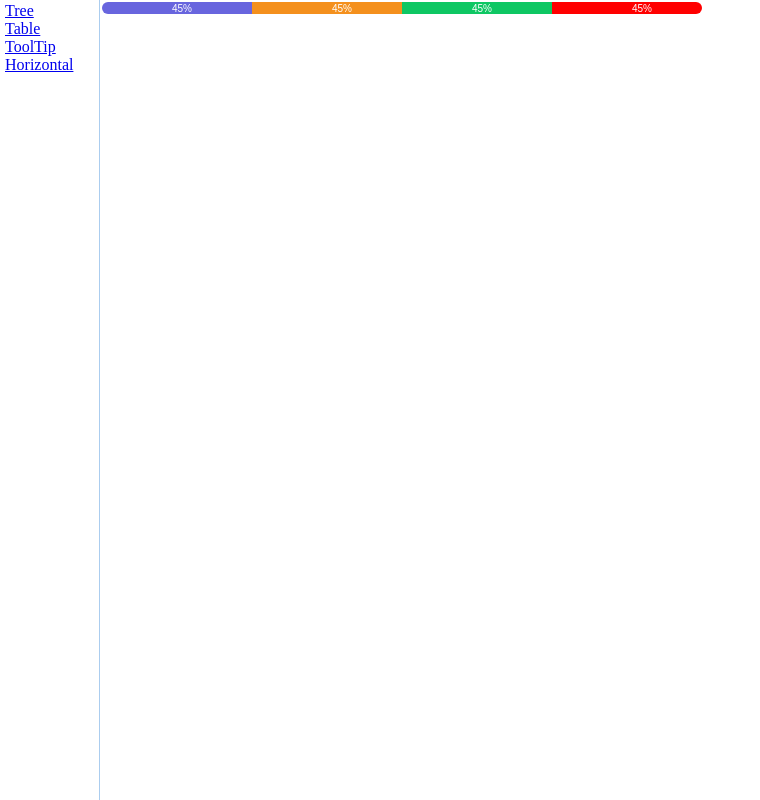
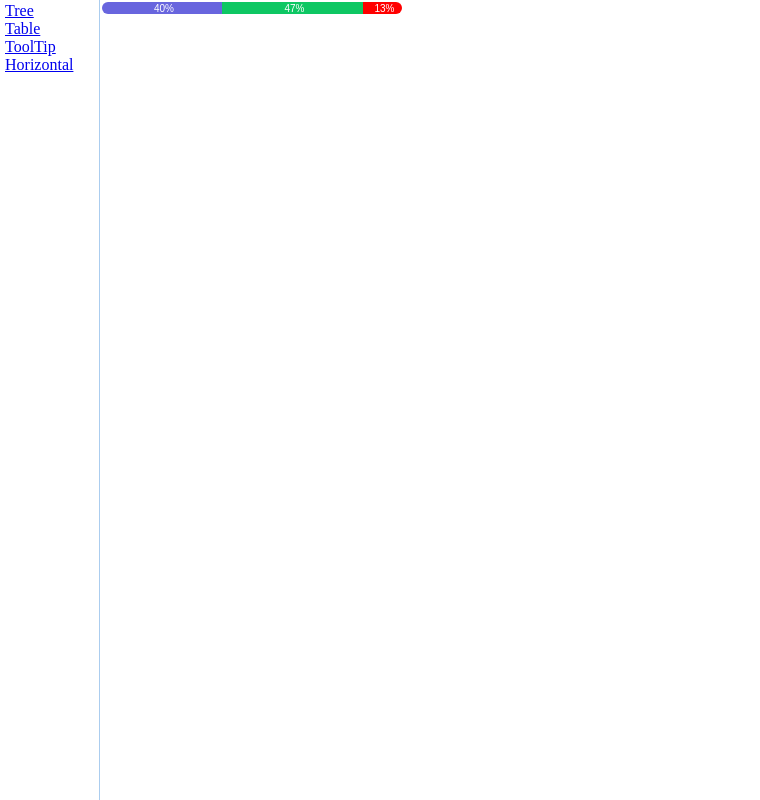
Before and after one commit to beike98/Ker-UI, a Vue app: page /#/horizontal in a window 1280 px wide. Shown: the whole page, without its empty margins (0-760 px from the left). Built offline with nearby package versions, Linux system fonts and the light colour scheme.

Commit message:
horizontal

```diff
--- a/package.json
+++ b/package.json
@@ -7,7 +7,7 @@
     "dev": "vite",
     "build": "vue-tsc --noEmit && vite build",
     "preview": "vite preview",
-    "lint": "./node_modules/.bin/eslint \"{src,types}/**/*.{vue,ts,tsx,d.ts}\" --fix && ./node_modules/.bin/stylelint --fix \"**/*.{vue,less,postcss,css,scss}\"",
+    "lint": "eslint \"{src,types}/**/*.{vue,ts,tsx,d.ts}\" --fix && stylelint --fix \"**/*.{vue,less,postcss,css,scss}\"",
     "prepare": "husky install"
   },
   "dependencies": {
--- a/src/components/KHorizontal/KHorizontal.vue
+++ b/src/components/KHorizontal/KHorizontal.vue
@@ -1,13 +1,23 @@
 <script setup lang="ts">
 import "@/assets/hidpi-canvas.min.js";
-import { onMounted, ref } from "vue";
+import { onMounted, ref, UnwrapNestedRefs, watch } from "vue";
 import { draw } from "./draw";
+import { ConfigModel } from "./configModel";
+const props = defineProps<{ config: UnwrapNestedRefs<ConfigModel> }>();
 const canvas = ref<HTMLCanvasElement | null>(null);
 onMounted(() => {
-  draw(canvas);
+  draw(canvas, props.config);
+});
+watch(props.config, () => {
+  draw(canvas, props.config);
 });
 </script>
 
 <template>
-  <canvas ref="canvas" height="12" width="600"></canvas>
+  <canvas
+    ref="canvas"
+    :height="props.config.size.height"
+    :width="props.config.size.width"
+  >
+  </canvas>
 </template>
--- a/src/components/KHorizontal/draw.ts
+++ b/src/components/KHorizontal/draw.ts
@@ -1,23 +1,29 @@
-import { Ref } from "vue";
+import { Ref, UnwrapNestedRefs } from "vue";
+import { ConfigModel } from "./configModel";
 
-function draw(canvas: Ref<HTMLCanvasElement | null>) {
-  if (!canvas.value) return;
+/**
+ * draw 绘图逻辑
+ * @param canvas canvas实例
+ * @param config config配置
+ */
+const draw = (
+  canvas: Ref<HTMLCanvasElement | null>,
+  config: UnwrapNestedRefs<ConfigModel>
+) => {
+  if (!canvas.value || !config) return;
   canvas.value.style.borderRadius = "100px";
   const ctx = canvas.value.getContext("2d");
   if (!ctx) return;
-  ctx.fillStyle = "#6865DE";
-  ctx.fillRect(0, 0, 150, 12);
-  ctx.fillStyle = "#F4901D";
-  ctx.fillRect(150, 0, 150, 12);
-  ctx.fillStyle = "#0EC763";
-  ctx.fillRect(300, 0, 150, 12);
-  ctx.fillStyle = "#FF0000";
-  ctx.fillRect(450, 0, 150, 12);
-  ctx.fillStyle = "#FFFFFF";
-  ctx.fillText("45%", 70, 10);
-  ctx.fillText("45%", 230, 10);
-  ctx.fillText("45%", 370, 10);
-  ctx.fillText("45%", 530, 10);
-}
+  let start = 0;
+  config.params.forEach(({ color, progress }) => {
+    if (!progress) return;
+    const width = (config.size.width * progress) / 100;
+    ctx.fillStyle = color;
+    ctx.fillRect(start, 0, width, config.size.height);
+    start += width;
+    ctx.fillStyle = config.text.color;
+    ctx.fillText(progress + "%", start - width / 2 - 8, 10);
+  });
+};
 
 export { draw };
--- a/src/components/KTree/KTree.vue
+++ b/src/components/KTree/KTree.vue
@@ -1,6 +1,6 @@
 <script setup lang="ts">
 import { reactive } from "vue";
-import type { TreeNodeModel } from "@/mock/treeData";
+import { TreeNodeModel } from "@/mock/treeData";
 import { treeSelectedId, setTreeSelectedId } from "./selected";
 const props = defineProps<{ data: TreeNodeModel[] }>();
 const _data = reactive(
--- a/src/views/HorizontalDemo.vue
+++ b/src/views/HorizontalDemo.vue
@@ -1,7 +1,24 @@
 <script setup lang="ts">
 import KHorizontal from "@/components/KHorizontal/KHorizontal.vue";
+import { ConfigModel } from "@/components/KHorizontal/configModel";
+import { reactive, UnwrapNestedRefs } from "vue";
+const config: UnwrapNestedRefs<ConfigModel> = reactive({
+  size: {
+    width: 300,
+    height: 12,
+  },
+  text: {
+    color: "#FFFFFF",
+  },
+  params: [
+    { color: "#6865DE", progress: 40 },
+    { color: "#F4901D", progress: 0 },
+    { color: "#0EC763", progress: 47 },
+    { color: "#FF0000", progress: 13 },
+  ],
+});
 </script>
 
 <template>
-  <KHorizontal />
+  <KHorizontal :config="config" />
 </template>
```
Also changed, not shown: src/components/KHorizontal/configModel.d.ts (added, +13 -0 lines).
